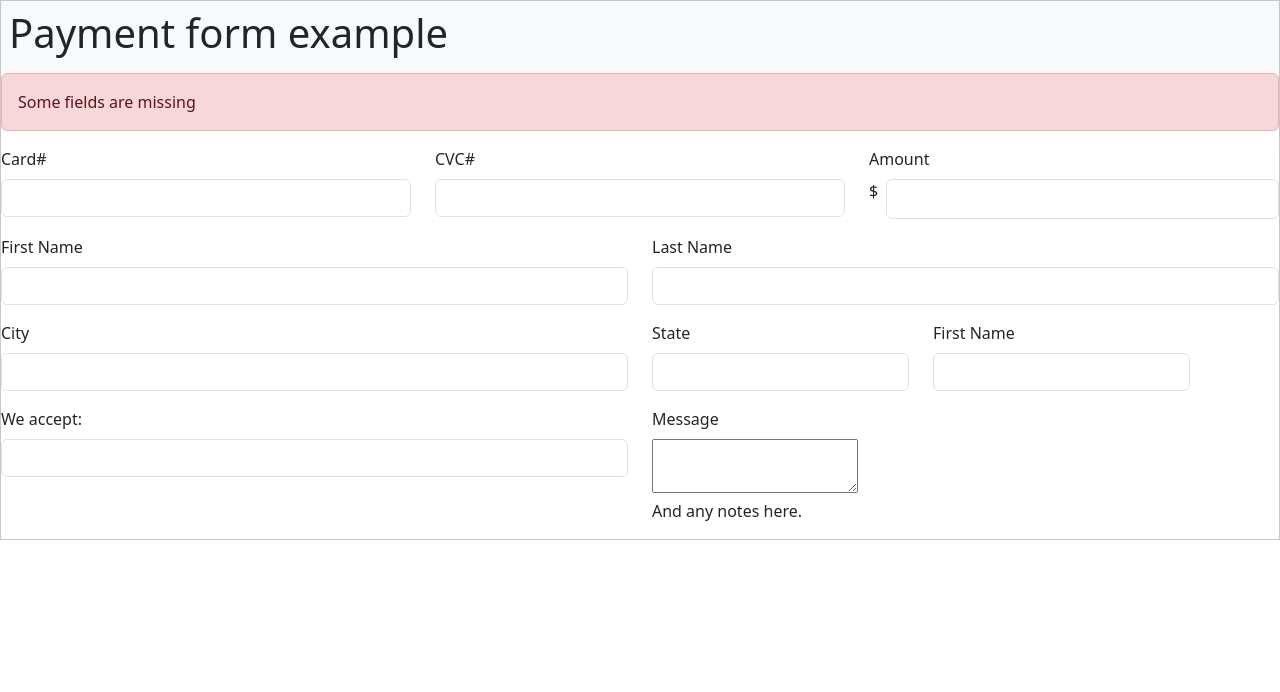
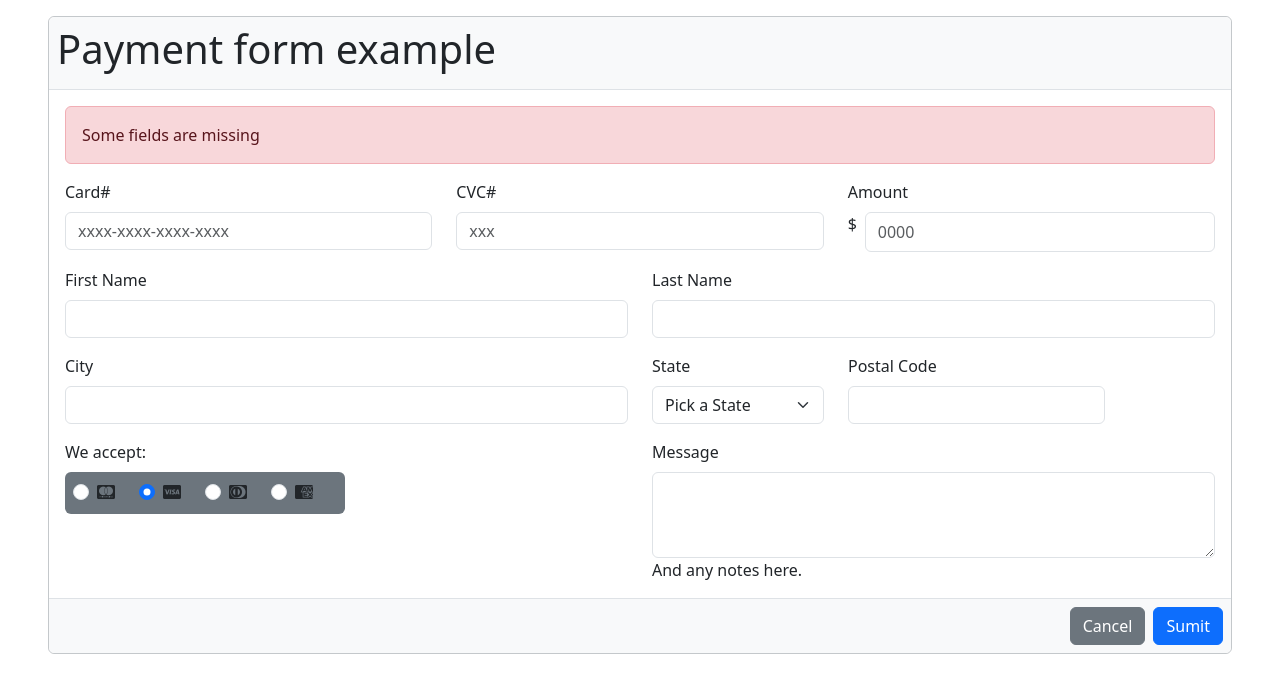
Before and after one commit to NataliaIacono/formulario_HTML5_NataliaIacono, a plain HTML site: page index.html in a window 1280 px wide. Drawn offline with nearby package versions, Linux system fonts and the light colour scheme.

Commit message:
bordes, margenes, colores

```diff
--- a/index.html
+++ b/index.html
@@ -8,14 +8,16 @@
     <link rel="stylesheet" type="text/css" href="styles.css">
     <link href="https://cdn.jsdelivr.net/npm/bootstrap@5.3.3/dist/css/bootstrap.min.css" rel="stylesheet"
         integrity="sha384-QWTKZyjpPEjISv5WaRU9OFeRpok6YctnYmDr5pNlyT2bRjXh0JMhjY6hW+ALEwIH" crossorigin="anonymous" />
+    <link rel="stylesheet" href="https://cdnjs.cloudflare.com/ajax/libs/font-awesome/6.5.2/css/all.min.css" integrity="sha512-SnH5WK+bZxgPHs44uWIX+LLJAJ9/2PkPKZ5QiAj6Ta86w+fsb2TkcmfRyVX3pBnMFcV7oQPJkl9QevSCWr3W6A==" crossorigin="anonymous" referrerpolicy="no-referrer" />
 </head>
 
 <body>
 
-    <form class="border border-secondary-subtle width-400px">
-        <div class= "bg-light p-2 b">
+    <form class="border border-secondary-subtle ms-5 me-5 rounded mb-0 mt-3">
+        <div class="bg-light p-2 rounded-top border-bottom">
             <h1>Payment form example</h1>
         </div>
+        <div class="ms-3 me-3 mt-3">
         <!-- Alert -->
         <div class="alert alert-danger" role="alert">
             Some fields are missing
@@ -25,22 +27,22 @@
             <div class="col">
                 <div class="mb-3">
                     <label for="Card" class="form-label">Card# </label>
-                    <input type="number" class="form-control" id="Card">
+                    <input type="number" placeholder="xxxx-xxxx-xxxx-xxxx" class="form-control" id="Card">
                 </div>
             </div>
             <div class="col">
                 <div class="mb-3">
                     <label for="CVC" class="form-label">CVC#</label>
-                    <input type="number" class="form-control" id="CVC">
+                    <input type="number" placeholder="xxx" class="form-control" id="CVC">
                 </div>
             </div>
             <div class="col">
                 <div class="mb-3">
                     <label for="Amount" class="form-label">Amount</label>
                     <div class="d-flex">
-                    <p class="me-2">$</p>
-                    <input type="number" class="form-control" id="Amount">
-                </div>
+                        <p class="me-2">$</p>
+                        <input type="number" placeholder="0000" class="form-control" id="Amount">
+                    </div>
                 </div>
             </div>
         </div>
@@ -70,35 +72,68 @@
             <div class="col-6 d-flex">
                 <div class="mb-3 me-4"> <!-- dropdown/selector -->
                     <label for="State" class="form-label">State </label>
-                    <input type="selector" class="form-control" id="State">
+                    <select class="form-select" id="state">
+                        <option selected>Pick a State</option>
+                        <option value="1">Primera opción</option>
+                        <option value="2">Segunda opción</option>
+                        <option value="3">Tercera opción</option>
+                    </select>
+
 
                 </div>
                 <div class="mb-3">
-                    <label for="firstname" class="form-label">First Name </label>
+                    <label for="Postal Code" class="form-label">Postal Code </label>
                     <input type="text" class="form-control" id="firstname">
                 </div>
             </div>
 
         </div>
-         <!-- We accept / Message -->
-         <div class="row">
-            <div class="col-6">
-                <div class="mb-3">
-                    <label for="We accept" class="form-label">We accept:</label>
-                    <input type="text" class="form-control" id="We accept">
+        <!-- We accept / Message -->
+        <div class="row">
+            <div class="col">
+                <label for="We accept" class="form-label d-block">We accept:</label>
+                <div class="bg-secondary rounded p-2 d-inline-flex">
+
+                        <div class="form-check me-4">
+                        <input class="form-check-input" type="radio" name="flexRadioDefault" id="flexRadioDefault1">
+                        <label class="form-check-label" for="flexRadioDefault1">
+                            <i class="fa-brands fa-cc-mastercard"></i>
+                        </label>
+                      </div>
+                      <div class="form-check me-4">
+                        <input class="form-check-input" type="radio" name="flexRadioDefault" id="flexRadioDefault2" checked>
+                        <label class="form-check-label" for="flexRadioDefault2">
+                            <i class="fa-brands fa-cc-visa"></i>
+                        </label>
+                      </div>
+                      <div class="form-check me-4">
+                        <input class="form-check-input" type="radio" name="flexRadioDefault" id="flexRadioDefault1">
+                        <label class="form-check-label" for="flexRadioDefault1">
+                            <i class="fa-brands fa-cc-diners-club"></i>
+                        </label>
+                      </div>
+                      <div class="form-check me-4">
+                        <input class="form-check-input" type="radio" name="flexRadioDefault" id="flexRadioDefault1">
+                        <label class="form-check-label" for="flexRadioDefault1">
+                            <i class="fa-brands fa-cc-amex"></i>
+                        </label>
+                      </div>
                 </div>
             </div>
-            <div class="col-6">
-                <div class="mb-3 me-4">
+
+            <div class="col">
+                <div class="mb-3">
                     <label for="Message" class="form-label">Message </label>
-                    <br>
-                    <textarea name="" id=""></textarea>
-                    <p>And any notes here.</p>
-
+                    <textarea class="form-control" id="exampleFormControlTextarea1" rows="3"></textarea>
+                    <p class="fs-6">And any notes here.</p>
                 </div>
-
             </div>
-
+        </div>
+    </div>
+        <!-- Cancel/Sumit -->
+        <div class="bg-light p-2 d-flex justify-content-end  rounded-bottom border-top">
+            <button type="button" class="btn btn-secondary me-2">Cancel</button>
+            <button type="button" class="btn btn-primary">Sumit</button>
         </div>
     </form>
     <script src="https://cdn.jsdelivr.net/npm/bootstrap@5.3.2/dist/js/bootstrap.bundle.min.js"
```
